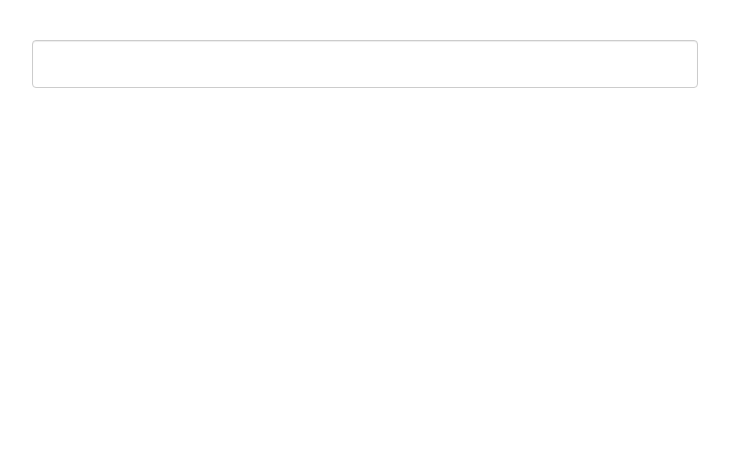
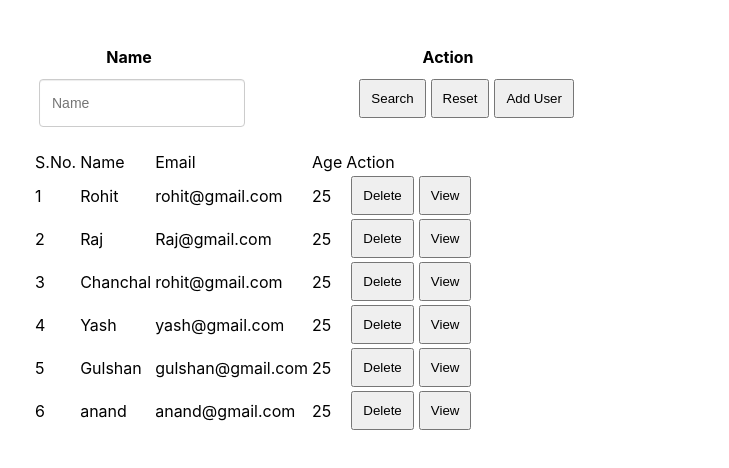
Before and after one commit to rohit12126/chapter247, a React (Create React App) app: page / in a window 1280 px wide. Shown: the top 468 px of the page, without its empty margins (288-1017 px from the left). Built offline with nearby package versions, Linux system fonts and the light colour scheme.

Commit message:
users 1 done 1-7-2018

```diff
--- a/src/App.css
+++ b/src/App.css
@@ -30,3 +30,16 @@
     transform: rotate(360deg);
   }
 }
+button{
+  padding: 10px;
+  margin-left: 5px;
+}
+.text-right{
+  float: right;
+}
+.hide{
+  display: none;
+}
+.show{
+  display: block;
+}
--- /dev/null
+++ b/src/User/Component/UserAdd/index.js
@@ -0,0 +1,16 @@
+import React from 'react';
+
+const AddUser = (props) => {
+      return (
+        <div>
+            <h2>Add User</h2>
+            <form method="post" onSubmit={props.submitUser}>
+                <div>Name: <input type="text" name="name"  className="form-control" onChange={props.handelChange} /></div>
+                <div>Email: <input type="text" name="email"  className="form-control" onChange={props.handelChange} /></div>
+                <div>Age: <input type="text" name="age"  className="form-control" onChange={props.handelChange} /></div>
+                <div><button>Save</button> <button type="button" onClick={props.handelCancel}> Cancel</button></div>
+            </form>
+        </div>
+      )
+}
+export default AddUser
--- /dev/null
+++ b/src/User/Component/UserList/index.js
@@ -0,0 +1,18 @@
+import React from 'react';
+
+const UserList = (props) => {
+      return props.users.map((user, index) => {
+        return <tr key={index} >
+                <td>{index+1}</td>
+                <td>{user.name}</td>
+                <td>{user.email}</td>
+                <td>{user.age}</td>
+                <td><button onClick={(e) => props.deleteUser(index)}>Delete</button>
+                <button onClick={(e) => props.viewUser(index)}>View</button>
+                </td>
+
+        </tr>
+    })
+}
+
+export default UserList
--- /dev/null
+++ b/src/User/Component/UserSearch/index.js
@@ -0,0 +1,27 @@
+import React from 'react';
+
+const UserSearch = (props) => {
+      return (
+        <table className="responsive table_head" cellpadding="5">
+                <thead>
+                    <tr>
+                        <th width="30%">Name</th>
+                        <th width="70%">Action</th>
+                    </tr>
+                </thead>
+            <tbody>
+                <tr>
+                    <td width="30%">
+                        <input type="text" className="form-control" name="searchName" onChange={props.handelChange} placeholder="Name" value={props.searchName} />
+                    </td>
+                    <td width="70%" className="text-right">
+                        <button id="submit" className="btn btn-primary tooltips" rel="tooltip" data-placement="top" data-original-title="Search Reports" type="submit" onClick={props.handelSearch}>Search</button>
+                        <button onClick={props.handelReset}> Reset</button>
+                        <button onClick={props.addUser}> Add User</button>
+                    </td>
+                </tr>
+            </tbody>
+        </table>
+      )
+}
+export default UserSearch
--- /dev/null
+++ b/src/User/Container/index.js
@@ -0,0 +1,154 @@
+import React,{Component} from 'react';
+import UserList from './../Component/UserList';
+import UserAdd from './../Component/UserAdd';
+import UserSearch from './../Component/UserSearch';
+
+class Task extends Component{
+    constructor(props){
+        super(props)
+        this.state = {
+            users:[
+                {
+                  name: 'Rohit',
+                  email:'rohit@gmail.com',
+                  age:25,
+                },
+                {
+                    name: 'Raj',
+                    email:'Raj@gmail.com',
+                    age:25,
+                },
+                {
+                    name: 'Chanchal',
+                    email:'rohit@gmail.com',
+                    age:25,
+                },
+                {
+                    name: 'Yash',
+                    email:'yash@gmail.com',
+                    age:25,
+                },
+                {
+                    name: 'Gulshan',
+                    email:'gulshan@gmail.com',
+                    age:25,
+                },
+                {
+                    name: 'anand',
+                    email:'anand@gmail.com',
+                    age:25,
+                }
+            ],
+            searchName:'',
+            name:'',
+            email:'',
+            age:'',
+            tempUsers:[],
+            addBox:'hide',
+            searchBox:'show',
+            msg:'',
+
+        }
+    }
+    handelChange = (e) => {
+        this.setState({ [e.target.name]: e.target.value });
+
+    }
+    handelSearch = (event) => {
+        let result = [...this.state.users];
+        let search=this.state.searchName;
+        result = result.filter(function (item) {
+          return (item.name.toLowerCase().search(search) !== -1);
+        });
+        this.setState({
+          tempUsers:this.state.users,
+          users: result
+        });
+    }
+    deleteUser = (index) => {
+        let users = this.state.users;
+        users.splice(index, 1);
+        this.setState({users,
+            msg:'user deleted successfully'
+        });
+        setTimeout(function(){ this.setState({
+            msg:''
+        })}.bind(this), 3000);
+    }
+    handelReset (){
+        let tempUsers=this.state.tempUsers;
+        if(tempUsers.length>0){
+            this.setState({
+                searchName:'',
+                users: tempUsers
+            });
+        }else{
+            this.setState({
+                searchName:''
+            });
+        }
+    }
+    addUser(){
+        this.setState({
+            addBox:'show',
+            searchBox:'hide'
+        });
+    }
+    handelCancel(){
+        this.setState({
+            addBox:'hide',
+            searchBox:'show'
+        });
+    }
+    submitUser(event)
+    {
+        event.preventDefault();
+        let users=this.state.users;
+        users.push({
+            name:this.state.name,
+            email:this.state.email,
+            age:this.state.age,
+        })
+        this.setState({users,
+            addBox:'hide',
+            searchBox:'show',
+            msg:'user added successfully'
+        })
+        setTimeout(function(){ this.setState({
+                       msg:''
+        })}.bind(this), 3000);
+
+    }
+    render(){
+        return(
+            <div >
+
+                <div className={'text-center '+this.state.searchBox}>
+                <div className="success">{this.state.msg}</div>
+                <UserSearch handelChange={this.handelChange} searchName={this.state.searchName} handelSearch={this.handelSearch}  handelReset={this.handelReset.bind(this)} addUser={this.addUser.bind(this)}  />
+                <table>
+                    <thead>
+                        <tr>
+                            <td>S.No.</td>
+                            <td>Name</td>
+                            <td>Email</td>
+                            <td>Age</td>
+                            <td>Action</td>
+                        </tr>
+                    </thead>
+                    <tbody>
+                     { (this.state.users.length>0) ?
+                        (<UserList users={this.state.users} deleteUser={this.deleteUser} />) :
+                        (<tr><td colspam="5">No Data found</td></tr>) }
+                    </tbody>
+                </table>
+
+                </div>
+                <div className={'text-center '+this.state.addBox}>
+                    <UserAdd handelCancel={this.handelCancel.bind(this)} submitUser={this.submitUser.bind(this)} handelChange={this.handelChange} />
+                </div>
+            </div>
+        )
+    }
+}
+export default Task;
--- a/src/index.js
+++ b/src/index.js
@@ -3,9 +3,10 @@ import ReactDOM from 'react-dom';
 import './index.css';
 import App from './App';
 import Task from './Task';
+import User from './User/Container'
 import * as serviceWorker from './serviceWorker';
 
-ReactDOM.render(<Task />, document.getElementById('root'));
+ReactDOM.render(<User />, document.getElementById('root'));
 
 // If you want your app to work offline and load faster, you can change
 // unregister() to register() below. Note this comes with some pitfalls.
```
